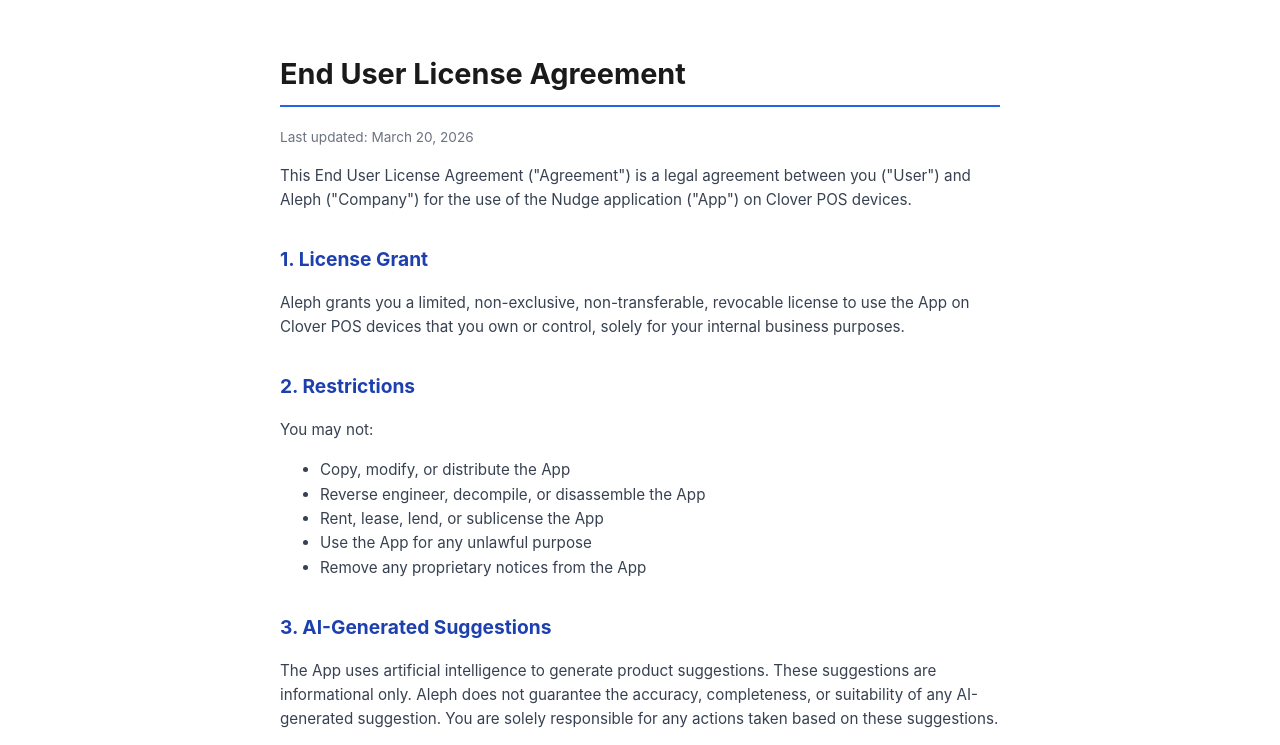
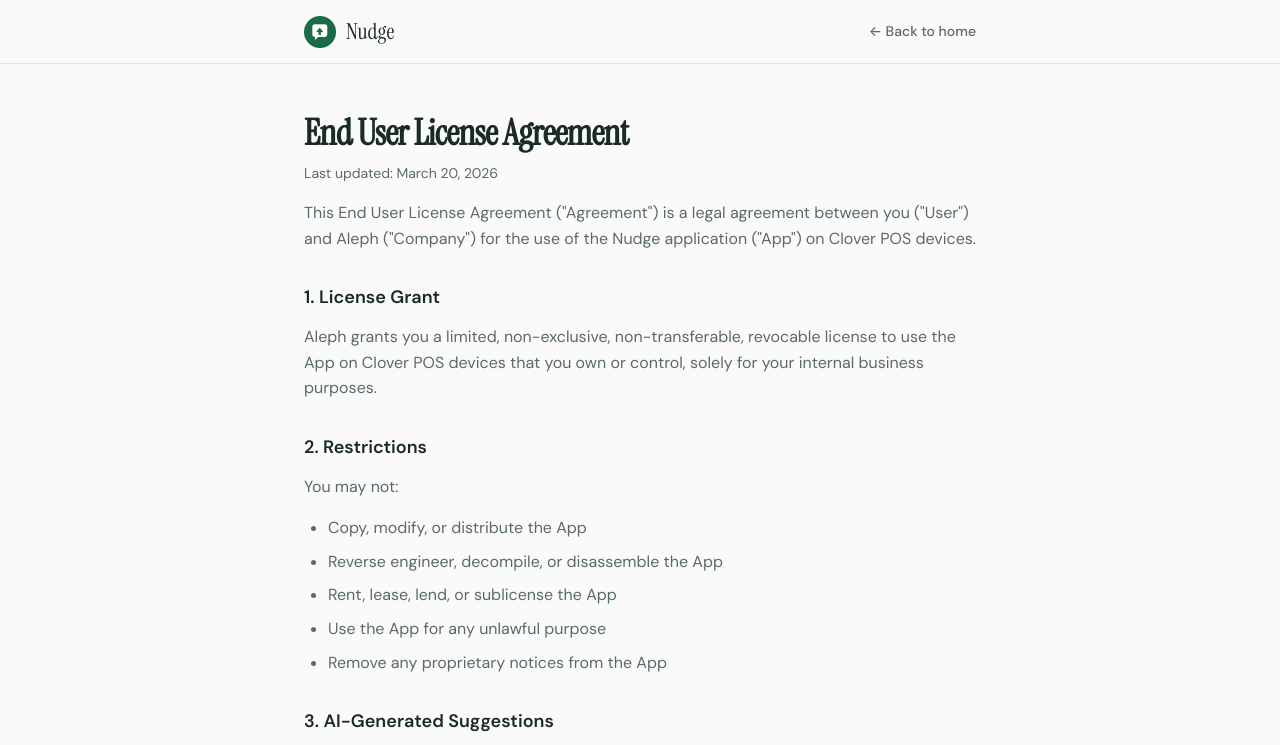
Before and after one commit to Enriquefft/nudge, an Astro site in the folder landing/: page /eula in a window 1280 px wide. Shown: the top 745 px of the page. Built offline with nearby package versions, Linux system fonts and the light colour scheme; Astro itself is replaced by a stand-in of ours.

Commit message:
Style privacy and EULA pages to match brand
Same fonts, colors, and design tokens as landing page.
Added nav with back-to-home link and branded footer.

```diff
--- a/landing/src/pages/eula.astro
+++ b/landing/src/pages/eula.astro
@@ -1,23 +1,30 @@
 ---
-
 ---
 
 <html lang="en">
 <head>
 	<meta charset="utf-8" />
-		<link rel="icon" type="image/svg+xml" href="/favicon.svg" />
-		<link rel="icon" href="/favicon.ico" />
-		<meta name="viewport" content="width=device-width" />
-		<title>Nudge - End User License Agreement</title>
-		<style>
-			body { font-family: -apple-system, BlinkMacSystemFont, 'Segoe UI', Roboto, sans-serif; max-width: 720px; margin: 0 auto; padding: 2rem 1rem; line-height: 1.6; color: #1a1a1a; }
-			h1 { font-size: 1.8rem; border-bottom: 2px solid #2563eb; padding-bottom: 0.5rem; }
-			h2 { font-size: 1.2rem; margin-top: 2rem; color: #1e40af; }
-			p, li { font-size: 0.95rem; color: #374151; }
-			.updated { color: #6b7280; font-size: 0.85rem; }
-		</style>
+	<meta name="viewport" content="width=device-width, initial-scale=1" />
+	<title>Terms of Service — Nudge</title>
+	<link rel="icon" type="image/png" href="/nudge-icon.png" />
+	<link rel="preconnect" href="https://fonts.googleapis.com" />
+	<link rel="preconnect" href="https://fonts.gstatic.com" crossorigin />
+	<link href="https://fonts.googleapis.com/css2?family=DM+Sans:opsz,wght@9..40,400;9..40,500;9..40,600&family=Instrument+Serif&display=swap" rel="stylesheet" />
 </head>
 <body>
+
+	<header class="nav">
+		<div class="container nav-inner">
+			<a href="/" class="nav-brand">
+				<img src="/nudge-icon.png" alt="" width="32" height="32" />
+				<span>Nudge</span>
+			</a>
+			<a href="/" class="back-link">&larr; Back to home</a>
+		</div>
+	</header>
+
+	<main class="container">
+		<article class="legal">
 			<h1>End User License Agreement</h1>
 			<p class="updated">Last updated: March 20, 2026</p>
 
@@ -59,5 +66,127 @@
 
 			<h2>10. Contact</h2>
 			<p>For questions about this Agreement, contact us at <strong>legal@alephlabs.com</strong>.</p>
+		</article>
+	</main>
+
+	<footer class="footer">
+		<div class="container footer-inner">
+			<span>&copy; 2026 Nudge. All rights reserved.</span>
+			<nav>
+				<a href="/privacy">Privacy</a>
+				<a href="/eula">Terms</a>
+			</nav>
+		</div>
+	</footer>
 </body>
 </html>
+
+<style is:global>
+	:root {
+		--brand: #1B6B4A;
+		--brand-dark: #0F4D35;
+		--brand-surface: #E8F5EE;
+		--surface-1: #FAFBF9;
+		--text-1: #1A2B23;
+		--text-2: #5A6B63;
+		--text-3: #8A9B93;
+		--text-on-brand: #F5FBF8;
+		--border: #E2E8E4;
+	}
+
+	*, *::before, *::after { margin: 0; padding: 0; box-sizing: border-box; }
+	html { -webkit-font-smoothing: antialiased; }
+
+	body {
+		font-family: 'DM Sans', system-ui, -apple-system, sans-serif;
+		font-size: 16px;
+		line-height: 1.6;
+		color: var(--text-1);
+		background: var(--surface-1);
+	}
+
+	img { display: block; }
+	a { color: inherit; text-decoration: none; }
+
+	.container { max-width: 720px; margin: 0 auto; padding: 0 24px; }
+
+	.nav {
+		padding: 14px 0;
+		border-bottom: 1px solid var(--border);
+		margin-bottom: 48px;
+	}
+	.nav-inner {
+		display: flex;
+		align-items: center;
+		justify-content: space-between;
+		max-width: 720px;
+		margin: 0 auto;
+		padding: 0 24px;
+	}
+	.nav-brand {
+		display: flex;
+		align-items: center;
+		gap: 10px;
+		font-family: 'Instrument Serif', Georgia, serif;
+		font-size: 22px;
+	}
+	.nav-brand img { border-radius: 8px; width: 32px; height: 32px; }
+	.back-link {
+		font-size: 14px;
+		font-weight: 500;
+		color: var(--text-2);
+		transition: color 200ms ease;
+	}
+	.back-link:hover { color: var(--brand); }
+
+	.legal { padding-bottom: 64px; }
+	.legal h1 {
+		font-family: 'Instrument Serif', Georgia, serif;
+		font-size: 36px;
+		line-height: 1.15;
+		letter-spacing: -0.02em;
+		margin-bottom: 8px;
+	}
+	.updated {
+		color: var(--text-3);
+		font-size: 14px;
+		margin-bottom: 32px;
+	}
+	.legal h2 {
+		font-size: 18px;
+		font-weight: 600;
+		color: var(--text-1);
+		margin-top: 32px;
+		margin-bottom: 12px;
+	}
+	.legal p {
+		color: var(--text-2);
+		margin-bottom: 16px;
+	}
+	.legal ul {
+		color: var(--text-2);
+		margin-bottom: 16px;
+		padding-left: 24px;
+	}
+	.legal li { margin-bottom: 8px; }
+	.legal strong { color: var(--text-1); font-weight: 600; }
+	.legal a { color: var(--brand); text-decoration: underline; }
+
+	.footer {
+		padding: 24px 0;
+		border-top: 1px solid var(--border);
+	}
+	.footer-inner {
+		display: flex;
+		align-items: center;
+		justify-content: space-between;
+		max-width: 720px;
+		margin: 0 auto;
+		padding: 0 24px;
+		font-size: 13px;
+		color: var(--text-3);
+	}
+	.footer-inner nav { display: flex; gap: 20px; }
+	.footer-inner a { transition: color 200ms ease; }
+	.footer-inner a:hover { color: var(--text-1); }
+</style>
--- a/landing/src/pages/privacy.astro
+++ b/landing/src/pages/privacy.astro
@@ -1,23 +1,30 @@
 ---
-
 ---
 
 <html lang="en">
 <head>
 	<meta charset="utf-8" />
-		<link rel="icon" type="image/svg+xml" href="/favicon.svg" />
-		<link rel="icon" href="/favicon.ico" />
-		<meta name="viewport" content="width=device-width" />
-		<title>Nudge - Privacy Policy</title>
-		<style>
-			body { font-family: -apple-system, BlinkMacSystemFont, 'Segoe UI', Roboto, sans-serif; max-width: 720px; margin: 0 auto; padding: 2rem 1rem; line-height: 1.6; color: #1a1a1a; }
-			h1 { font-size: 1.8rem; border-bottom: 2px solid #2563eb; padding-bottom: 0.5rem; }
-			h2 { font-size: 1.2rem; margin-top: 2rem; color: #1e40af; }
-			p, li { font-size: 0.95rem; color: #374151; }
-			.updated { color: #6b7280; font-size: 0.85rem; }
-		</style>
+	<meta name="viewport" content="width=device-width, initial-scale=1" />
+	<title>Privacy Policy — Nudge</title>
+	<link rel="icon" type="image/png" href="/nudge-icon.png" />
+	<link rel="preconnect" href="https://fonts.googleapis.com" />
+	<link rel="preconnect" href="https://fonts.gstatic.com" crossorigin />
+	<link href="https://fonts.googleapis.com/css2?family=DM+Sans:opsz,wght@9..40,400;9..40,500;9..40,600&family=Instrument+Serif&display=swap" rel="stylesheet" />
 </head>
 <body>
+
+	<header class="nav">
+		<div class="container nav-inner">
+			<a href="/" class="nav-brand">
+				<img src="/nudge-icon.png" alt="" width="32" height="32" />
+				<span>Nudge</span>
+			</a>
+			<a href="/" class="back-link">&larr; Back to home</a>
+		</div>
+	</header>
+
+	<main class="container">
+		<article class="legal">
 			<h1>Privacy Policy</h1>
 			<p class="updated">Last updated: March 20, 2026</p>
 
@@ -71,5 +78,127 @@
 
 			<h2>10. Contact Us</h2>
 			<p>For questions about this Privacy Policy, contact us at <strong>privacy@alephlabs.com</strong>.</p>
+		</article>
+	</main>
+
+	<footer class="footer">
+		<div class="container footer-inner">
+			<span>&copy; 2026 Nudge. All rights reserved.</span>
+			<nav>
+				<a href="/privacy">Privacy</a>
+				<a href="/eula">Terms</a>
+			</nav>
+		</div>
+	</footer>
 </body>
 </html>
+
+<style is:global>
+	:root {
+		--brand: #1B6B4A;
+		--brand-dark: #0F4D35;
+		--brand-surface: #E8F5EE;
+		--surface-1: #FAFBF9;
+		--text-1: #1A2B23;
+		--text-2: #5A6B63;
+		--text-3: #8A9B93;
+		--text-on-brand: #F5FBF8;
+		--border: #E2E8E4;
+	}
+
+	*, *::before, *::after { margin: 0; padding: 0; box-sizing: border-box; }
+	html { -webkit-font-smoothing: antialiased; }
+
+	body {
+		font-family: 'DM Sans', system-ui, -apple-system, sans-serif;
+		font-size: 16px;
+		line-height: 1.6;
+		color: var(--text-1);
+		background: var(--surface-1);
+	}
+
+	img { display: block; }
+	a { color: inherit; text-decoration: none; }
+
+	.container { max-width: 720px; margin: 0 auto; padding: 0 24px; }
+
+	.nav {
+		padding: 14px 0;
+		border-bottom: 1px solid var(--border);
+		margin-bottom: 48px;
+	}
+	.nav-inner {
+		display: flex;
+		align-items: center;
+		justify-content: space-between;
+		max-width: 720px;
+		margin: 0 auto;
+		padding: 0 24px;
+	}
+	.nav-brand {
+		display: flex;
+		align-items: center;
+		gap: 10px;
+		font-family: 'Instrument Serif', Georgia, serif;
+		font-size: 22px;
+	}
+	.nav-brand img { border-radius: 8px; width: 32px; height: 32px; }
+	.back-link {
+		font-size: 14px;
+		font-weight: 500;
+		color: var(--text-2);
+		transition: color 200ms ease;
+	}
+	.back-link:hover { color: var(--brand); }
+
+	.legal { padding-bottom: 64px; }
+	.legal h1 {
+		font-family: 'Instrument Serif', Georgia, serif;
+		font-size: 36px;
+		line-height: 1.15;
+		letter-spacing: -0.02em;
+		margin-bottom: 8px;
+	}
+	.updated {
+		color: var(--text-3);
+		font-size: 14px;
+		margin-bottom: 32px;
+	}
+	.legal h2 {
+		font-size: 18px;
+		font-weight: 600;
+		color: var(--text-1);
+		margin-top: 32px;
+		margin-bottom: 12px;
+	}
+	.legal p {
+		color: var(--text-2);
+		margin-bottom: 16px;
+	}
+	.legal ul {
+		color: var(--text-2);
+		margin-bottom: 16px;
+		padding-left: 24px;
+	}
+	.legal li { margin-bottom: 8px; }
+	.legal strong { color: var(--text-1); font-weight: 600; }
+	.legal a { color: var(--brand); text-decoration: underline; }
+
+	.footer {
+		padding: 24px 0;
+		border-top: 1px solid var(--border);
+	}
+	.footer-inner {
+		display: flex;
+		align-items: center;
+		justify-content: space-between;
+		max-width: 720px;
+		margin: 0 auto;
+		padding: 0 24px;
+		font-size: 13px;
+		color: var(--text-3);
+	}
+	.footer-inner nav { display: flex; gap: 20px; }
+	.footer-inner a { transition: color 200ms ease; }
+	.footer-inner a:hover { color: var(--text-1); }
+</style>
```
Lines whose indentation alone changed are shown as unchanged.
